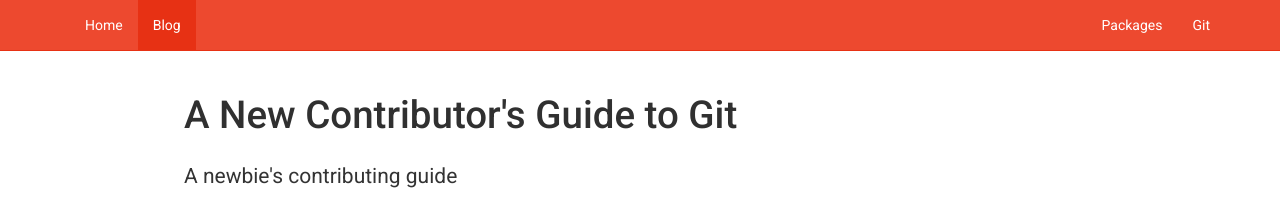
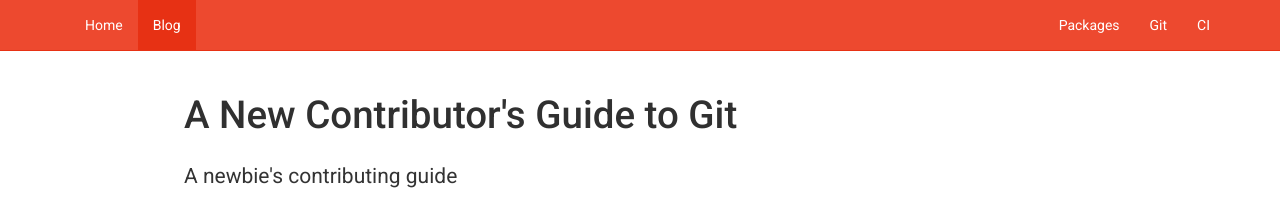
Before and after one commit to 0X1A/wwebsiteasontheinternet, a Jekyll site: the page built from blog/index.html, in a window 1280 px wide. Shown: the top 209 px of the page. Built offline with Jekyll 4.4.1, drawn with Linux system fonts in a browser that asks for light colours; nearby versions of some CDN libraries; some web fonts are replaced; Markdown is read by kramdown in place of the engine named in the settings; the list of posts is cut into pages by our own code; comment, search, counter and statistics services are not loaded.

Commit message:
Add link to CI in blog
Signed-off-by: Alberto Corona <alberto@0x1a.us>

```diff
--- a/_layouts/default.html
+++ b/_layouts/default.html
@@ -37,6 +37,7 @@
             <ul class="nav navbar-nav navbar-right">
 		<li><a href="{{ site.url }}/pkgs" style="color:white" class="nav-icon">Packages</a></li>
 		<li><a href="http://git.0x1a.us" style="color:white" class="nav-icon">Git</a></li>
+		<li><a href="{{ site.url }}/ci" style="color:white" class="nav-icon">CI</a></li>
 	    </ul>
         </div>
     </div>
```
